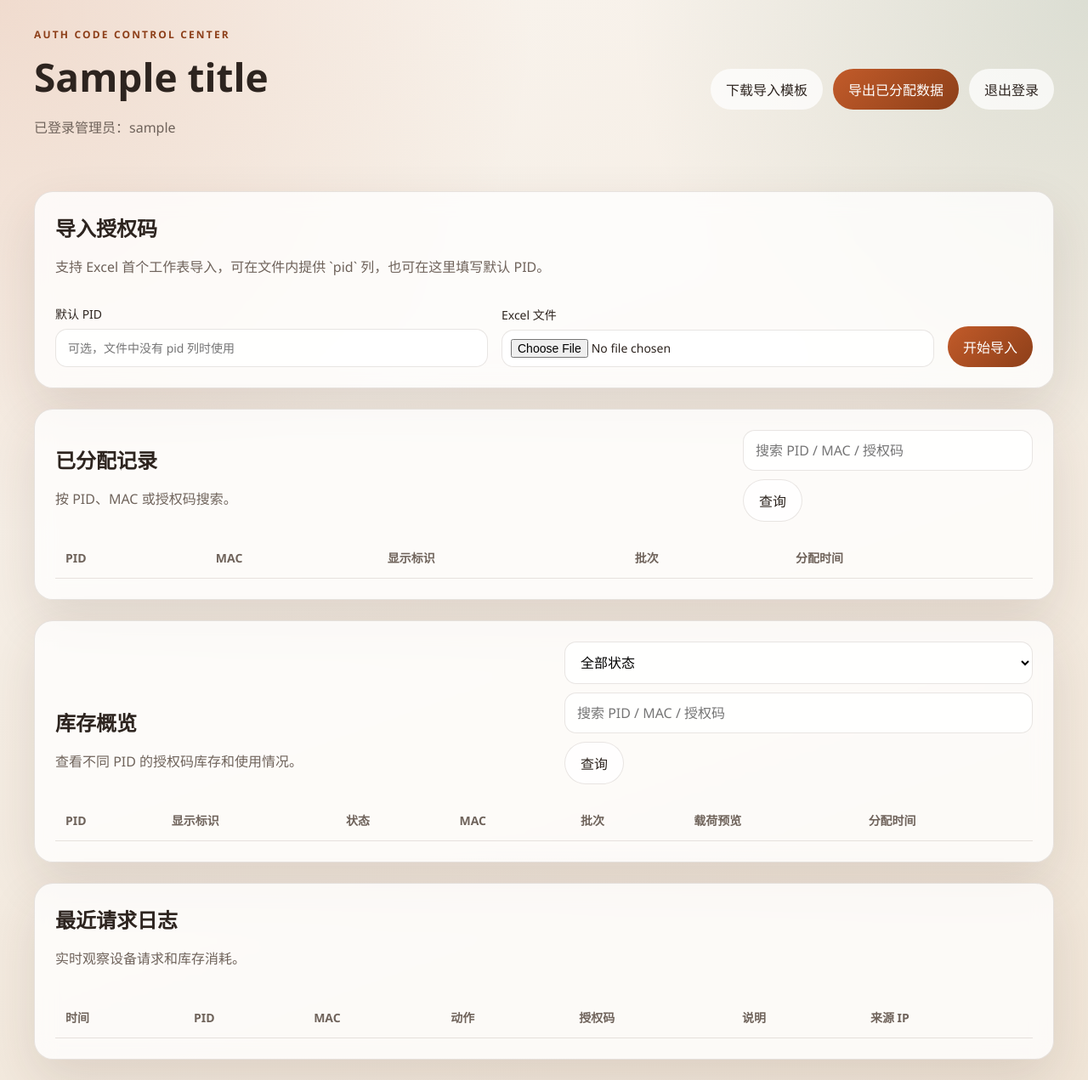
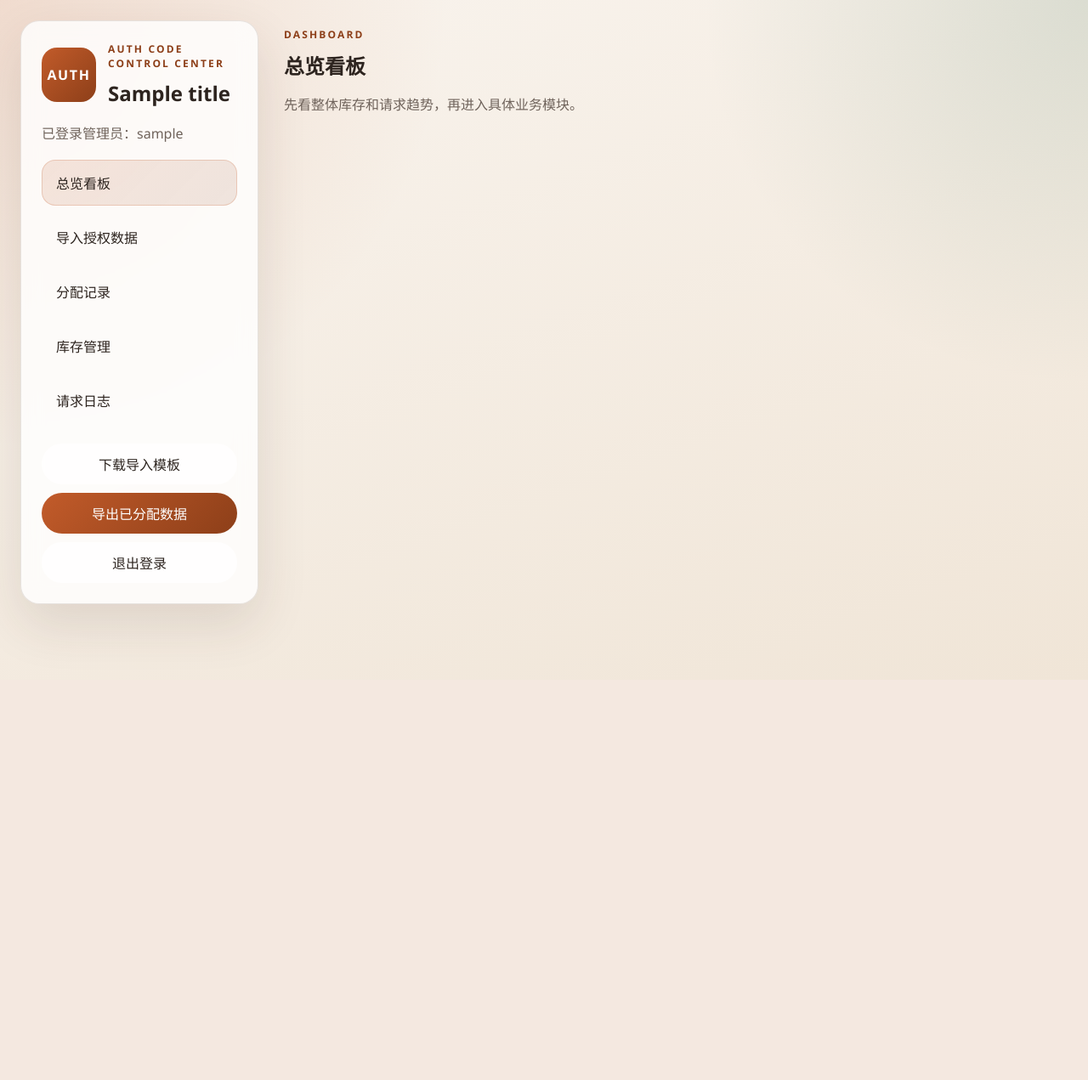
Before and after one commit to ByteRK/MacToAuthCode, a Flask app: template app/templates/dashboard.html in a window 1280 px wide. Shown: the whole page at 85% size. After the commit the page ends 741 px from the top, so only its background shows below. Run offline with Flask 3, Linux system fonts and the light colour scheme; the template is opened without the code that fills it: most values are stand-ins (such as "Sample title", 1, 10 or a date in 2020); lists and menus that the app fills with data are empty; some libraries are stand-ins or nearby versions.

Commit message:
feat: redesign admin console with sidebar inventory views

```diff
--- a/app/static/app.js
+++ b/app/static/app.js
@@ -1,4 +1,11 @@
 const byId = (id) => document.getElementById(id);
+
+const state = {
+  selectedPid: "",
+  allocations: { page: 1, pageSize: 20, search: "" },
+  inventorySummary: { page: 1, pageSize: 20, search: "" },
+  codeDetails: { page: 1, pageSize: 20, search: "", status: "all" },
+};
 
 async function fetchJson(url, options) {
   const response = await fetch(url, options);
@@ -19,7 +26,7 @@ function renderSummary(summary) {
   const container = byId("summary-cards");
   const entries = [
     ["PID 数量", summary.pid_count],
-    ["授权码总数", summary.total_codes],
+    ["授权记录总数", summary.total_codes],
     ["可分配数量", summary.available_codes],
     ["已分配数量", summary.assigned_codes],
     ["请求次数", summary.distribution_requests],
@@ -49,12 +56,34 @@ function renderRows(targetId, rows, columns, emptyText) {
           if (column.type === "status") {
             return `<td><span class="status-chip ${row[column.key]}">${row[column.key] || "-"}</span></td>`;
           }
+          if (column.type === "action") {
+            return `<td><button type="button" class="table-action" data-pid="${row.pid}">查看明细</button></td>`;
+          }
           return `<td>${row[column.key] ?? "-"}</td>`;
         })
         .join("");
       return `<tr>${tds}</tr>`;
     })
     .join("");
+}
+
+function renderTableMeta(targetId, result, label) {
+  const node = byId(targetId);
+  if (!node) {
+    return;
+  }
+  const start = result.total === 0 ? 0 : (result.page - 1) * result.page_size + 1;
+  const end = Math.min(result.page * result.page_size, result.total);
+  node.textContent = `${label}：第 ${result.page} 页，显示 ${start}-${end} / 共 ${result.total} 条`;
+}
+
+function switchPanel(targetId) {
+  document.querySelectorAll(".nav-link").forEach((button) => {
+    button.classList.toggle("active", button.dataset.target === targetId);
+  });
+  document.querySelectorAll(".content-panel").forEach((panel) => {
+    panel.classList.toggle("active", panel.id === targetId);
+  });
 }
 
 async function loadOverview() {
@@ -76,8 +105,11 @@ async function loadOverview() {
   );
 }
 
-async function loadAllocations(search = "") {
-  const payload = await fetchJson(`/api/admin/allocations?search=${encodeURIComponent(search)}`);
+async function loadAllocations() {
+  const { page, pageSize, search } = state.allocations;
+  const payload = await fetchJson(
+    `/api/admin/allocations?page=${page}&page_size=${pageSize}&search=${encodeURIComponent(search)}`
+  );
   renderRows(
     "allocations-body",
     payload.data.items,
@@ -90,13 +122,40 @@ async function loadAllocations(search = "") {
     ],
     "暂无已分配数据"
   );
+  renderTableMeta("allocations-meta", payload.data, "分配记录");
+}
+
+async function loadInventorySummary() {
+  const { page, pageSize, search } = state.inventorySummary;
+  const payload = await fetchJson(
+    `/api/admin/inventory-summary?page=${page}&page_size=${pageSize}&search=${encodeURIComponent(search)}`
+  );
+  renderRows(
+    "inventory-summary-body",
+    payload.data.items,
+    [
+      { key: "pid" },
+      { key: "total_codes" },
+      { key: "available_codes" },
+      { key: "assigned_codes" },
+      { key: "last_assigned_at" },
+      { key: "pid", type: "action" },
+    ],
+    "暂无库存数据"
+  );
+  renderTableMeta("inventory-summary-meta", payload.data, "PID 聚合库存");
 }
 
 async function loadCodes() {
-  const search = byId("code-search").value.trim();
-  const status = byId("code-status").value;
+  if (!state.selectedPid) {
+    byId("codes-body").innerHTML = '<tr><td colspan="7">请选择 PID 后查看明细。</td></tr>';
+    byId("codes-meta").textContent = "";
+    return;
+  }
+
+  const { page, pageSize, search, status } = state.codeDetails;
   const payload = await fetchJson(
-    `/api/admin/codes?status=${encodeURIComponent(status)}&search=${encodeURIComponent(search)}`
+    `/api/admin/codes?pid=${encodeURIComponent(state.selectedPid)}&status=${encodeURIComponent(status)}&page=${page}&page_size=${pageSize}&search=${encodeURIComponent(search)}`
   );
   renderRows(
     "codes-body",
@@ -110,8 +169,18 @@ async function loadCodes() {
       { key: "payload_preview" },
       { key: "assigned_at" },
     ],
-    "暂无库存数据"
+    "当前筛选条件下暂无明细"
   );
+  renderTableMeta("codes-meta", payload.data, `PID ${state.selectedPid} 明细`);
+}
+
+function selectPid(pid) {
+  state.selectedPid = pid;
+  state.codeDetails.page = 1;
+  byId("selected-pid").value = pid;
+  byId("inventory-detail-hint").textContent = `当前查看 PID：${pid}`;
+  switchPanel("inventory-panel");
+  loadCodes().catch((error) => console.error(error));
 }
 
 async function handleImport(event) {
@@ -129,27 +198,60 @@ async function handleImport(event) {
     const info = payload.data;
     resultNode.textContent = `导入完成：总行数 ${info.total_rows}，新增 ${info.inserted}，跳过重复 ${info.skipped}`;
     form.reset();
-    await Promise.all([loadOverview(), loadAllocations(), loadCodes()]);
+    await Promise.all([loadOverview(), loadAllocations(), loadInventorySummary(), loadCodes()]);
   } catch (error) {
     resultNode.textContent = error.message;
   }
 }
 
+function bindSidebar() {
+  document.querySelectorAll(".nav-link").forEach((button) => {
+    button.addEventListener("click", () => {
+      switchPanel(button.dataset.target);
+    });
+  });
+}
+
 function bindForms() {
   byId("import-form").addEventListener("submit", handleImport);
+
   byId("allocation-search-form").addEventListener("submit", async (event) => {
     event.preventDefault();
-    await loadAllocations(byId("allocation-search").value.trim());
+    state.allocations.page = 1;
+    state.allocations.search = byId("allocation-search").value.trim();
+    await loadAllocations();
   });
+
+  byId("inventory-summary-form").addEventListener("submit", async (event) => {
+    event.preventDefault();
+    state.inventorySummary.page = 1;
+    state.inventorySummary.search = byId("inventory-summary-search").value.trim();
+    await loadInventorySummary();
+  });
+
   byId("code-search-form").addEventListener("submit", async (event) => {
     event.preventDefault();
+    state.codeDetails.page = 1;
+    state.codeDetails.status = byId("code-status").value;
+    state.codeDetails.search = byId("code-search").value.trim();
     await loadCodes();
+  });
+
+  document.addEventListener("click", (event) => {
+    const target = event.target;
+    if (!(target instanceof HTMLElement)) {
+      return;
+    }
+    if (target.classList.contains("table-action")) {
+      selectPid(target.dataset.pid || "");
+    }
   });
 }
 
 async function bootstrap() {
+  bindSidebar();
   bindForms();
-  await Promise.all([loadOverview(), loadAllocations(), loadCodes()]);
+  await Promise.all([loadOverview(), loadAllocations(), loadInventorySummary()]);
 }
 
 bootstrap().catch((error) => {
--- a/app/static/style.css
+++ b/app/static/style.css
@@ -1,6 +1,6 @@
 :root {
   --bg: #f6f1e9;
-  --surface: rgba(255, 255, 255, 0.78);
+  --surface: rgba(255, 255, 255, 0.8);
   --surface-strong: #ffffff;
   --line: rgba(66, 44, 31, 0.12);
   --ink: #2d241f;
@@ -40,7 +40,8 @@ body {
 
 .login-card,
 .panel,
-.summary-card {
+.summary-card,
+.sidebar {
   backdrop-filter: blur(12px);
   background: var(--surface);
   border: 1px solid var(--line);
@@ -98,7 +99,7 @@ select {
   padding: 12px 14px;
   border: 1px solid var(--line);
   border-radius: 14px;
-  background: rgba(255, 255, 255, 0.86);
+  background: rgba(255, 255, 255, 0.9);
 }
 
 button,
@@ -127,10 +128,16 @@ a.ghost-btn:hover {
   background: linear-gradient(135deg, var(--accent), var(--accent-deep));
 }
 
-.ghost-btn {
+.ghost-btn,
+.table-action {
   color: var(--ink);
   background: rgba(255, 255, 255, 0.74);
   border: 1px solid var(--line);
+}
+
+.table-action {
+  padding: 8px 12px;
+  border-radius: 999px;
 }
 
 .alert {
@@ -143,17 +150,33 @@ a.ghost-btn:hover {
   background: rgba(221, 115, 115, 0.15);
 }
 
-.hero {
-  display: flex;
-  justify-content: space-between;
+.dashboard-layout {
+  display: grid;
+  grid-template-columns: 280px minmax(0, 1fr);
   gap: 24px;
-  align-items: center;
-  padding: 32px 40px 0;
-  flex-wrap: wrap;
+  padding: 24px;
 }
 
-.hero h1 {
-  font-size: clamp(30px, 4vw, 46px);
+.sidebar {
+  position: sticky;
+  top: 24px;
+  align-self: start;
+  padding: 24px;
+}
+
+.sidebar-brand {
+  display: grid;
+  grid-template-columns: 64px minmax(0, 1fr);
+  gap: 14px;
+  align-items: center;
+}
+
+.sidebar-brand h1 {
+  font-size: 24px;
+}
+
+.sidebar-user {
+  margin: 18px 0 20px;
 }
 
 .eyebrow {
@@ -165,17 +188,53 @@ a.ghost-btn:hover {
   font-weight: 700;
 }
 
-.hero-actions {
-  display: flex;
-  gap: 12px;
-  flex-wrap: wrap;
+.sidebar-nav {
+  display: grid;
+  gap: 10px;
+}
+
+.nav-link {
+  justify-content: flex-start;
+  width: 100%;
+  padding: 14px 16px;
+  border-radius: 16px;
+  background: transparent;
+  color: var(--ink);
+  border: 1px solid transparent;
+}
+
+.nav-link.active {
+  background: linear-gradient(135deg, rgba(194, 91, 42, 0.14), rgba(141, 63, 25, 0.12));
+  border-color: rgba(194, 91, 42, 0.22);
+}
+
+.sidebar-actions {
+  display: grid;
+  gap: 10px;
+  margin-top: 24px;
+}
+
+.dashboard-main {
+  min-width: 0;
+}
+
+.content-panel {
+  display: none;
+}
+
+.content-panel.active {
+  display: block;
+}
+
+.panel-hero {
+  margin-bottom: 20px;
+  padding: 8px 6px;
 }
 
 .card-grid {
   display: grid;
   gap: 16px;
   grid-template-columns: repeat(auto-fit, minmax(180px, 1fr));
-  padding: 24px 40px;
 }
 
 .summary-card {
@@ -195,7 +254,7 @@ a.ghost-btn:hover {
 }
 
 .panel {
-  margin: 0 40px 24px;
+  margin-bottom: 24px;
   padding: 24px;
 }
 
@@ -244,11 +303,18 @@ td {
   text-align: left;
   border-bottom: 1px solid var(--line);
   font-size: 14px;
+  vertical-align: top;
 }
 
 th {
   color: var(--muted);
   font-weight: 600;
+}
+
+.table-meta {
+  margin-top: 14px;
+  color: var(--muted);
+  font-size: 13px;
 }
 
 .status-chip {
@@ -269,17 +335,23 @@ th {
   color: var(--accent-deep);
 }
 
+@media (max-width: 1080px) {
+  .dashboard-layout {
+    grid-template-columns: 1fr;
+  }
+
+  .sidebar {
+    position: static;
+  }
+}
+
 @media (max-width: 900px) {
-  .hero,
-  .card-grid,
-  .panel {
-    padding-left: 18px;
-    padding-right: 18px;
+  .dashboard-layout {
+    padding: 16px;
   }
 
   .panel {
-    margin-left: 18px;
-    margin-right: 18px;
+    padding: 18px;
   }
 
   .import-form {
--- a/app/templates/dashboard.html
+++ b/app/templates/dashboard.html
@@ -7,25 +7,49 @@
     <link rel="stylesheet" href="{{ url_for('static', filename='style.css') }}">
   </head>
   <body class="dashboard-shell">
-    <header class="hero">
+    <div class="dashboard-layout">
+      <aside class="sidebar">
+        <div class="sidebar-brand">
+          <div class="brand-mark">AUTH</div>
           <div>
             <p class="eyebrow">Auth Code Control Center</p>
             <h1>{{ title }}</h1>
-        <p class="muted">已登录管理员：{{ admin_username }}</p>
           </div>
-      <div class="hero-actions">
+        </div>
+        <p class="muted sidebar-user">已登录管理员：{{ admin_username }}</p>
+
+        <nav class="sidebar-nav">
+          <button type="button" class="nav-link active" data-target="overview-panel">总览看板</button>
+          <button type="button" class="nav-link" data-target="import-panel">导入授权数据</button>
+          <button type="button" class="nav-link" data-target="allocations-panel">分配记录</button>
+          <button type="button" class="nav-link" data-target="inventory-panel">库存管理</button>
+          <button type="button" class="nav-link" data-target="logs-panel">请求日志</button>
+        </nav>
+
+        <div class="sidebar-actions">
           <a class="ghost-btn" href="/api/admin/export-template">下载导入模板</a>
           <a class="primary-btn" href="/api/admin/export-allocations">导出已分配数据</a>
           <a class="ghost-btn" href="/logout">退出登录</a>
         </div>
+      </aside>
+
+      <main class="dashboard-main">
+        <section class="content-panel active" id="overview-panel">
+          <header class="panel-hero">
+            <div>
+              <p class="eyebrow">Dashboard</p>
+              <h2>总览看板</h2>
+              <p class="muted">先看整体库存和请求趋势，再进入具体业务模块。</p>
+            </div>
           </header>
+          <section class="card-grid" id="summary-cards"></section>
+        </section>
 
-    <section class="card-grid" id="summary-cards"></section>
-
-    <section class="panel">
+        <section class="content-panel" id="import-panel">
+          <div class="panel">
             <div class="panel-head">
               <div>
-          <h2>导入授权码</h2>
+                <h2>导入授权数据</h2>
                 <p class="muted">支持 Excel 首个工作表导入，可在文件内提供 `pid` 列，也可在这里填写默认 PID。</p>
               </div>
             </div>
@@ -41,16 +65,18 @@
               <button type="submit" class="primary-btn">开始导入</button>
             </form>
             <div id="import-result" class="muted"></div>
+          </div>
         </section>
 
-    <section class="panel">
+        <section class="content-panel" id="allocations-panel">
+          <div class="panel">
             <div class="panel-head">
               <div>
-          <h2>已分配记录</h2>
-          <p class="muted">按 PID、MAC 或授权码搜索。</p>
+                <h2>分配记录</h2>
+                <p class="muted">按 PID、MAC 或显示标识检索已经下发的授权记录。</p>
               </div>
               <form id="allocation-search-form" class="inline-form">
-          <input id="allocation-search" type="search" placeholder="搜索 PID / MAC / 授权码">
+                <input id="allocation-search" type="search" placeholder="搜索 PID / MAC / 显示标识">
                 <button type="submit" class="ghost-btn">查询</button>
               </form>
             </div>
@@ -68,22 +94,55 @@
                 <tbody id="allocations-body"></tbody>
               </table>
             </div>
+            <div class="table-meta" id="allocations-meta"></div>
+          </div>
         </section>
 
-    <section class="panel">
+        <section class="content-panel" id="inventory-panel">
+          <div class="panel">
             <div class="panel-head">
               <div>
                 <h2>库存概览</h2>
-          <p class="muted">查看不同 PID 的授权码库存和使用情况。</p>
+                <p class="muted">默认按 PID 聚合展示库存，不直接堆满所有授权码明细。</p>
+              </div>
+              <form id="inventory-summary-form" class="inline-form">
+                <input id="inventory-summary-search" type="search" placeholder="搜索 PID">
+                <button type="submit" class="ghost-btn">查询</button>
+              </form>
+            </div>
+            <div class="table-wrap">
+              <table>
+                <thead>
+                  <tr>
+                    <th>PID</th>
+                    <th>总数</th>
+                    <th>可分配</th>
+                    <th>已分配</th>
+                    <th>最近分配时间</th>
+                    <th>操作</th>
+                  </tr>
+                </thead>
+                <tbody id="inventory-summary-body"></tbody>
+              </table>
+            </div>
+            <div class="table-meta" id="inventory-summary-meta"></div>
+          </div>
+
+          <div class="panel">
+            <div class="panel-head">
+              <div>
+                <h2>授权码明细</h2>
+                <p class="muted" id="inventory-detail-hint">先从上方选择一个 PID，再查看对应的授权码明细。</p>
               </div>
               <form id="code-search-form" class="inline-form">
+                <input id="selected-pid" type="text" placeholder="点击上方“查看明细”自动填充" readonly>
                 <select id="code-status">
                   <option value="all">全部状态</option>
                   <option value="available">可分配</option>
                   <option value="assigned">已分配</option>
                 </select>
-          <input id="code-search" type="search" placeholder="搜索 PID / MAC / 授权码">
-          <button type="submit" class="ghost-btn">查询</button>
+                <input id="code-search" type="search" placeholder="搜索 MAC / 显示标识 / 载荷">
+                <button type="submit" class="ghost-btn">查询明细</button>
               </form>
             </div>
             <div class="table-wrap">
@@ -99,16 +158,23 @@
                     <th>分配时间</th>
                   </tr>
                 </thead>
-          <tbody id="codes-body"></tbody>
+                <tbody id="codes-body">
+                  <tr>
+                    <td colspan="7">请选择 PID 后查看明细。</td>
+                  </tr>
+                </tbody>
               </table>
+            </div>
+            <div class="table-meta" id="codes-meta"></div>
           </div>
         </section>
 
-    <section class="panel">
+        <section class="content-panel" id="logs-panel">
+          <div class="panel">
             <div class="panel-head">
               <div>
-          <h2>最近请求日志</h2>
-          <p class="muted">实时观察设备请求和库存消耗。</p>
+                <h2>请求日志</h2>
+                <p class="muted">实时观察设备请求、重复领码和库存不足等情况。</p>
               </div>
             </div>
             <div class="table-wrap">
@@ -127,7 +193,10 @@
                 <tbody id="logs-body"></tbody>
               </table>
             </div>
+          </div>
         </section>
+      </main>
+    </div>
 
     <script src="{{ url_for('static', filename='app.js') }}"></script>
   </body>
```
Also changed, not shown: app/api/admin.py (+27 -2 lines), app/repositories/auth_code_repository.py (+46 -0 lines), app/services/dashboard_service.py (+25 -0 lines), tests/test_platform.py (+35 -0 lines). Lines whose indentation alone changed are shown as unchanged.
